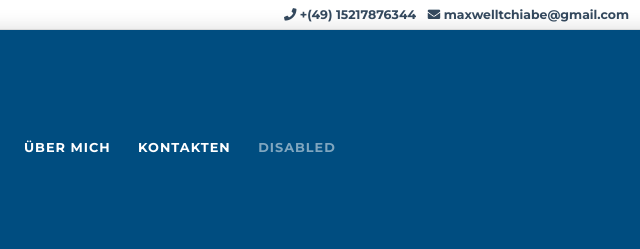
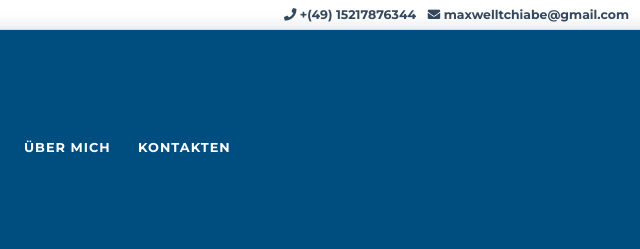
Before and after one commit to maxwell-tchiabe/Webseite, a plain HTML site: page portfolio.html in a window 1280 px wide. Shown: the top 249 px of the page, 562-1202 px from the left. Drawn offline with nearby package versions, Linux system fonts and the light colour scheme; files that its build step writes are made by us from their sources.

Commit message:
new update

```diff
--- a/portfolio.html
+++ b/portfolio.html
@@ -84,9 +84,6 @@
                         </li>
                         <li class="nav-item">
                             <a class="nav-link" href="contactus.html">Kontakten</a>
-                        </li>
-                        <li class="nav-item">
-                            <a class="nav-link disabled" href="#">Disabled</a>
                         </li>
                     </ul>
 
```
Also changed, not shown: index.html (+2 -2 lines).
